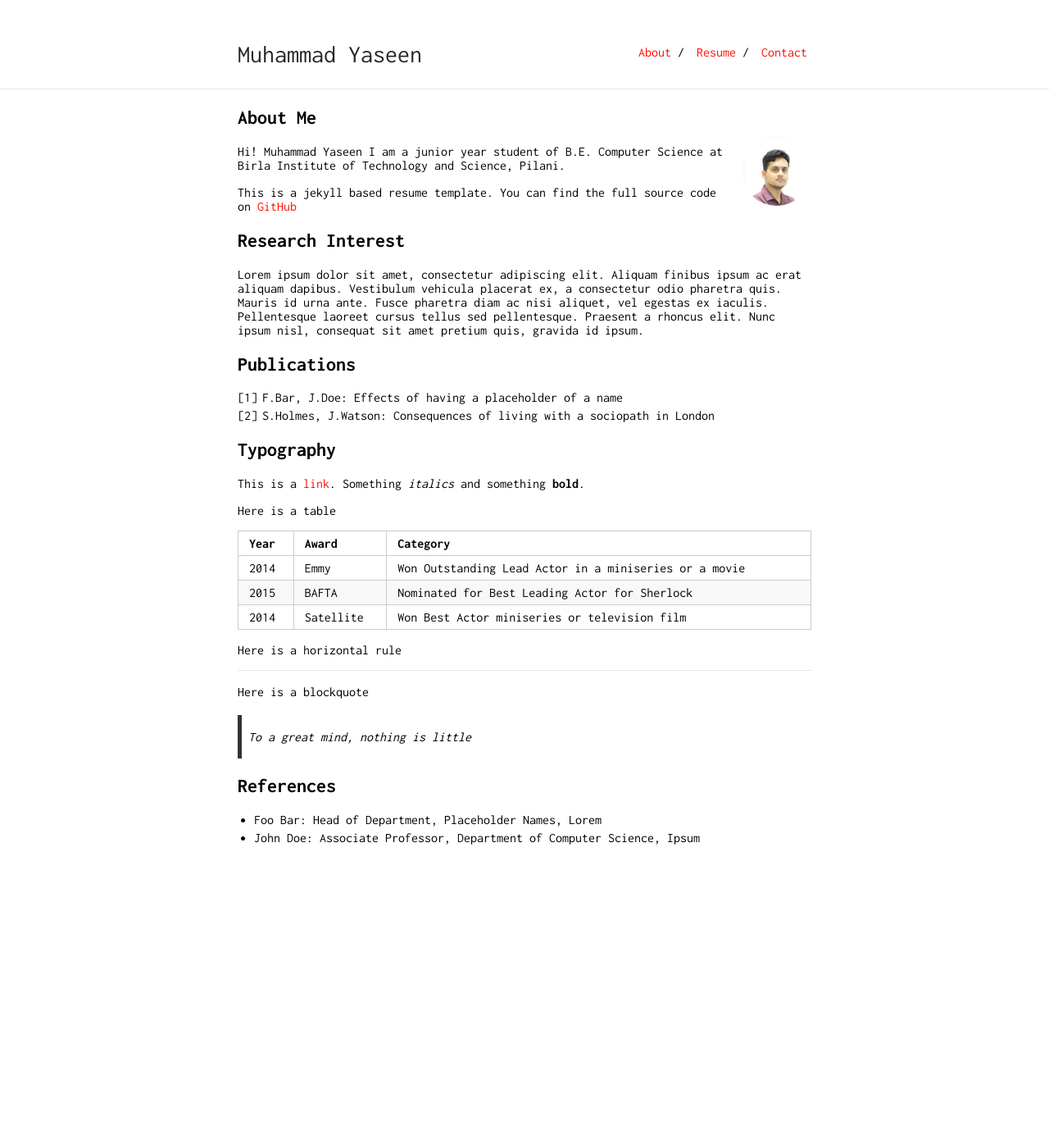
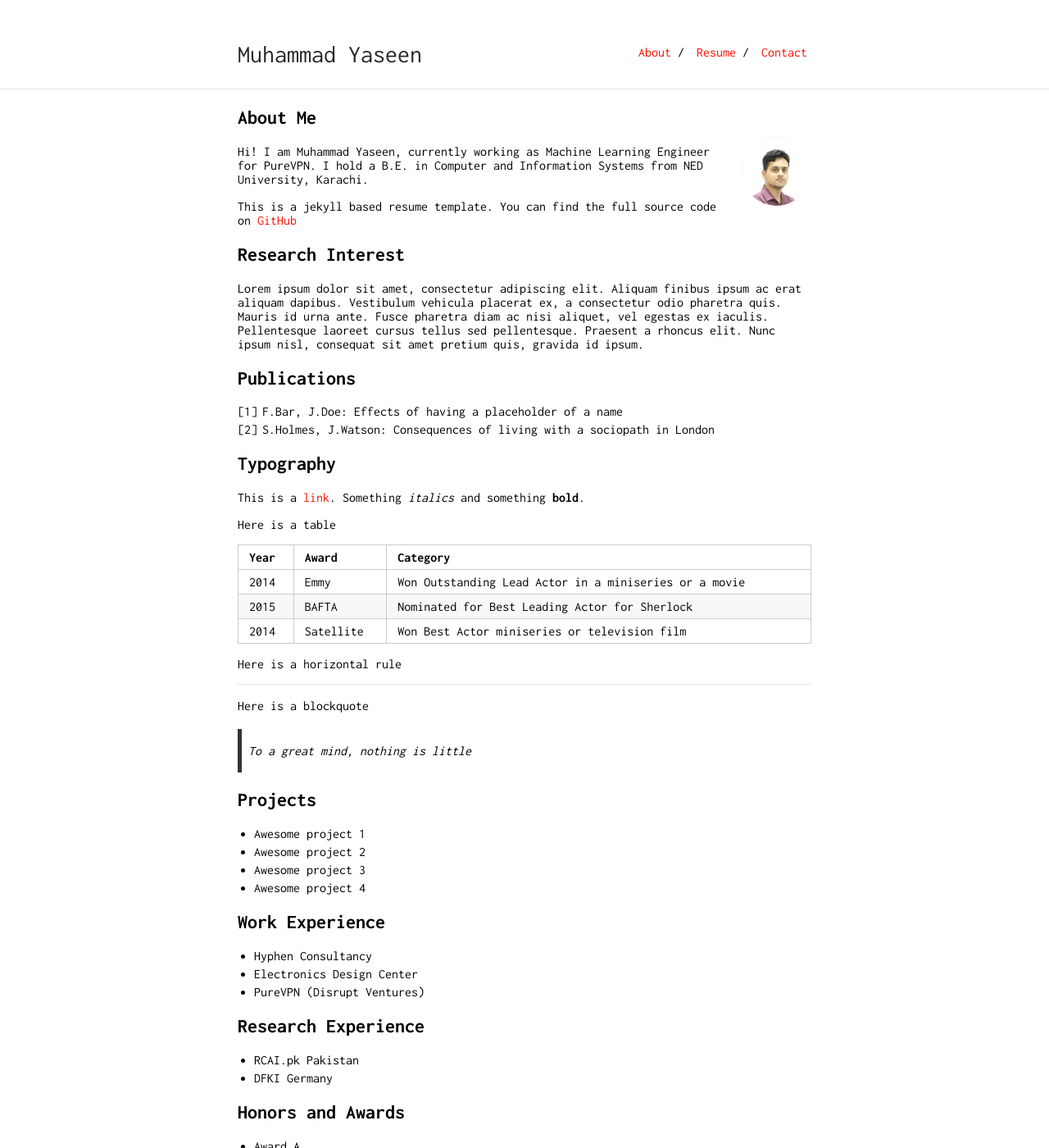
Before and after one commit to muhammadyaseen/muhammadyaseen.github.io, a Jekyll site: the page built from index.md, in a window 1280 px wide and 1400 px high. Shown: the whole window at 82% size. Built offline with Jekyll 4.4.1, drawn with Linux system fonts in a browser that asks for light colours; our own code applies the rules of GitHub Pages for plain Markdown files; some of the changed text lies outside the part shown.

Commit message:
updated index.md with personal data

```diff
--- a/index.md
+++ b/index.md
@@ -7,8 +7,7 @@ layout: default
 <!--<img class="profile-picture" src="sherlock.jpg">-->
 <img class="profile-picture" src="yaseen.jpg">
 
-
-Hi! Muhammad Yaseen I am a junior year student of B.E. Computer Science at Birla Institute of Technology and Science, Pilani.
+Hi! I am Muhammad Yaseen, currently working as Machine Learning Engineer for PureVPN. I hold a B.E. in Computer and Information Systems from NED University, Karachi.
 
 This is a jekyll based resume template. You can find the full source code on [GitHub](https://github.com/bk2dcradle/researcher)
 
@@ -41,6 +40,37 @@ Here is a blockquote
 
 > To a great mind, nothing is little
 
+## Projects
+
+* Awesome project 1
+* Awesome project 2
+* Awesome project 3
+* Awesome project 4
+
+## Work Experience
+
+* Hyphen Consultancy
+* Electronics Design Center
+* PureVPN (Disrupt Ventures)
+
+## Research Experience
+
+* RCAI.pk Pakistan
+* DFKI Germany
+
+## Honors and Awards
+
+* Award A
+* Award B
+* Honor 1
+* Award C
+* Honor 2
+
+## Other Interests
+
+* History, Literature, Philosophy
+* Gaming, Writing, Travelling
+
 ## References
 
 * Foo Bar: Head of Department, Placeholder Names, Lorem
```
